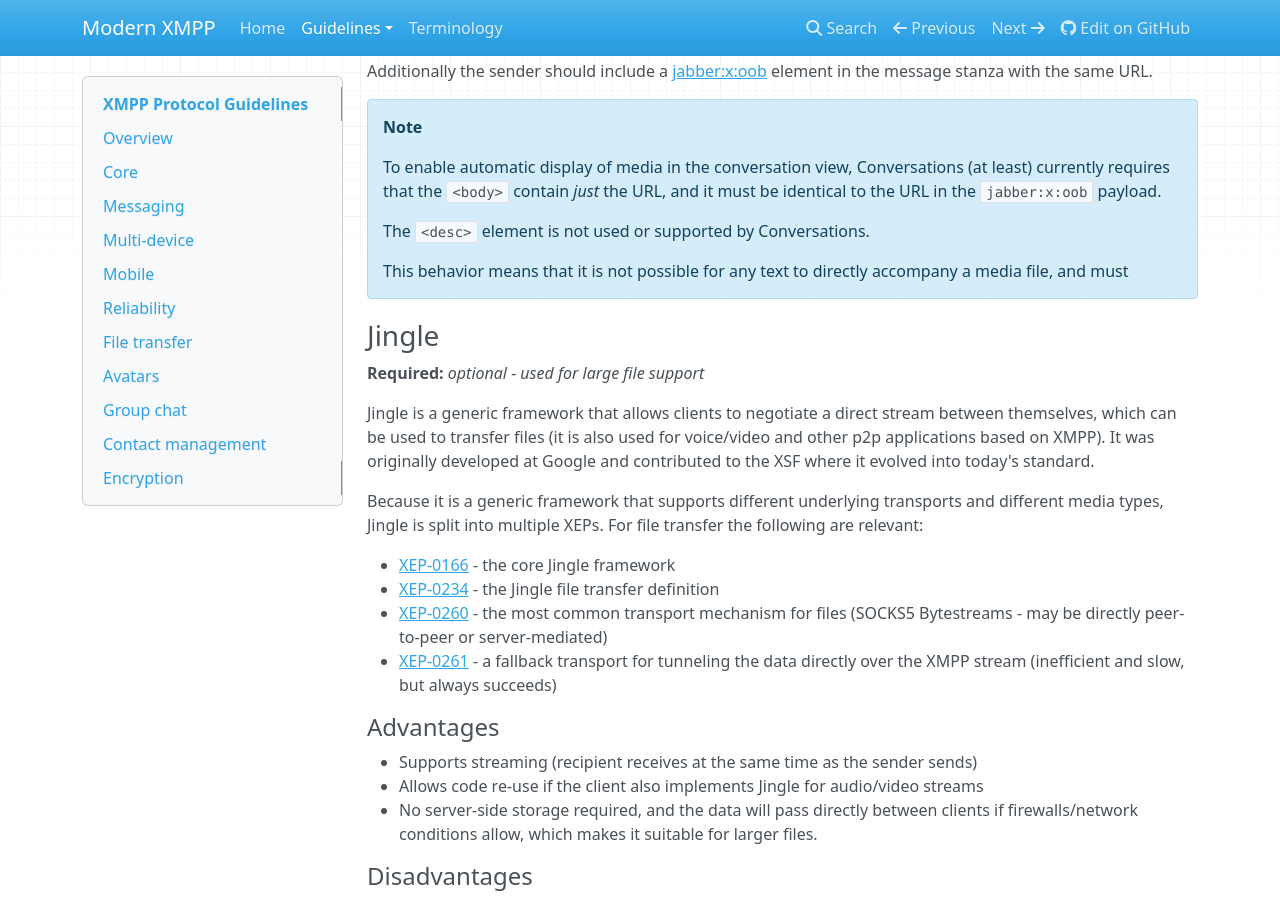
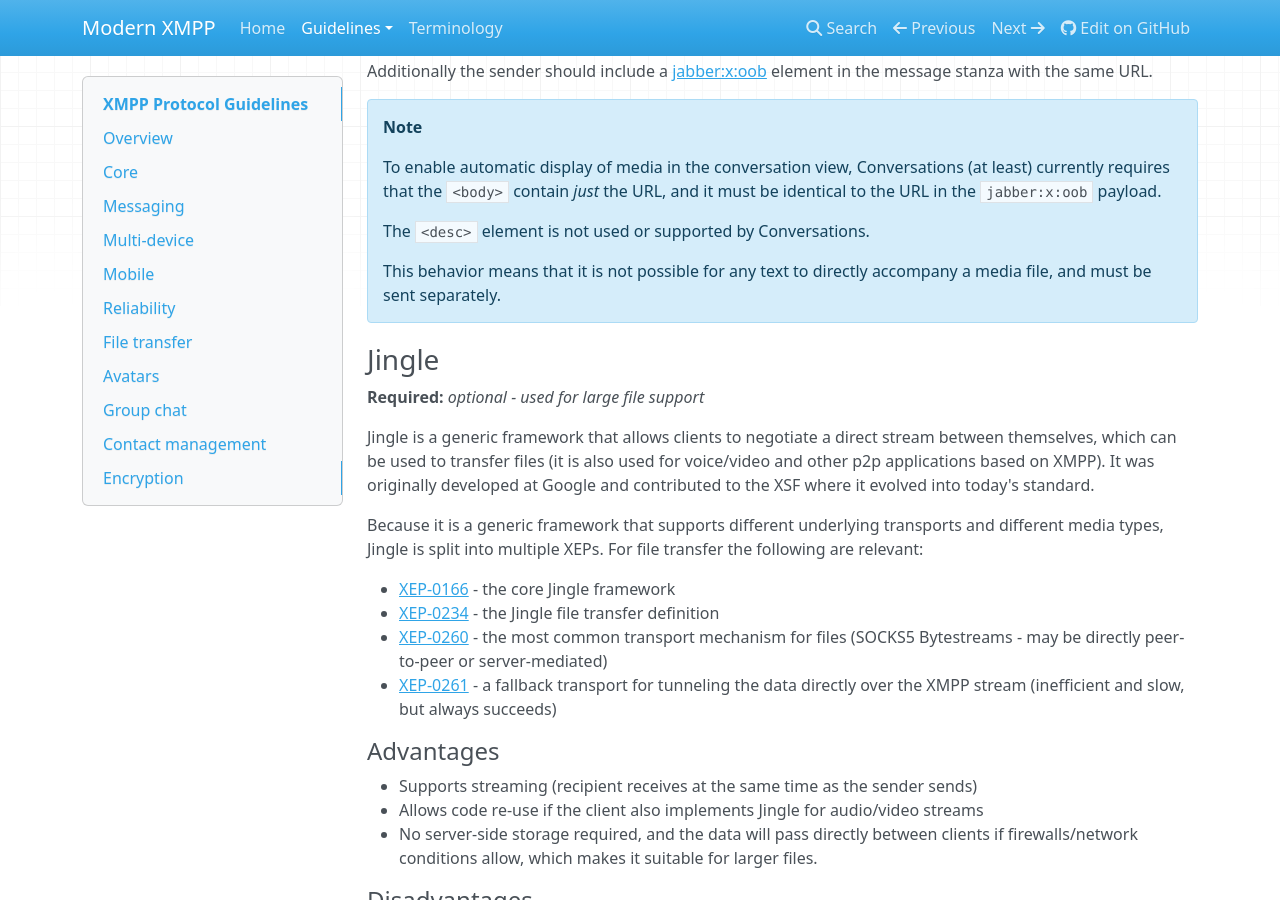
Before and after one commit to modernxmpp/modernxmpp, an MkDocs documentation site: the page built from docs/client/protocol.md, in a window 1280 px wide and 900 px high, scrolled down 3995 px. Built offline with MkDocs 1.6.1, drawn with Linux system fonts in a browser that asks for light colours; nearby versions of some CDN libraries.

Commit message:
Re-add accidentally removed text

```diff
--- a/docs/client/protocol.md
+++ b/docs/client/protocol.md
@@ -193,7 +193,7 @@ element in the message stanza with the same URL.
 
     The `<desc>` element is not used or supported by Conversations.
 
-    This behavior means that it is not possible for any text to directly accompany a media file, and must
+    This behavior means that it is not possible for any text to directly accompany a media file, and must be sent separately.
 
 ### Jingle
 
```
